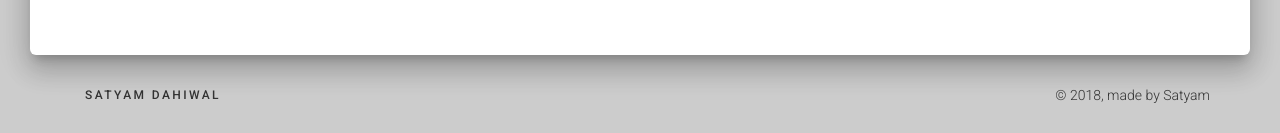
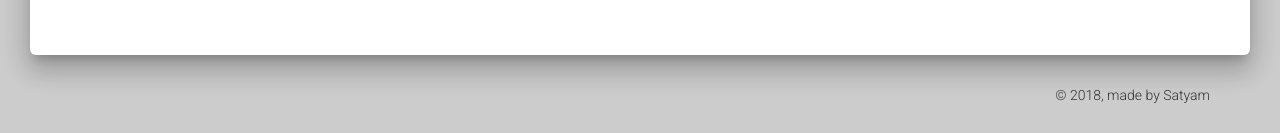
Before and after one commit to Scresat/navigation, a plain HTML site: page Python Notebooks/python.html in a window 1280 px wide. Shown: the part 1067-1200 px from the top of the page. Drawn offline with Linux system fonts and the light colour scheme.

Commit message:
changed footer

```diff
--- a/Python Notebooks/python.html
+++ b/Python Notebooks/python.html
@@ -125,16 +125,6 @@
 
 <footer class="footer">
   <div class="container">
-    <nav class="pull-left">
-      <ul>
-        <li>
-          <a href="../index.html">
-            <span style="letter-spacing:0.2em">Satyam Dahiwal</span>
-          </a>
-        </li>
-
-      </ul>
-    </nav>
     <div class="copyright pull-right">
       &copy; 2018, made by Satyam
     </div>
```
